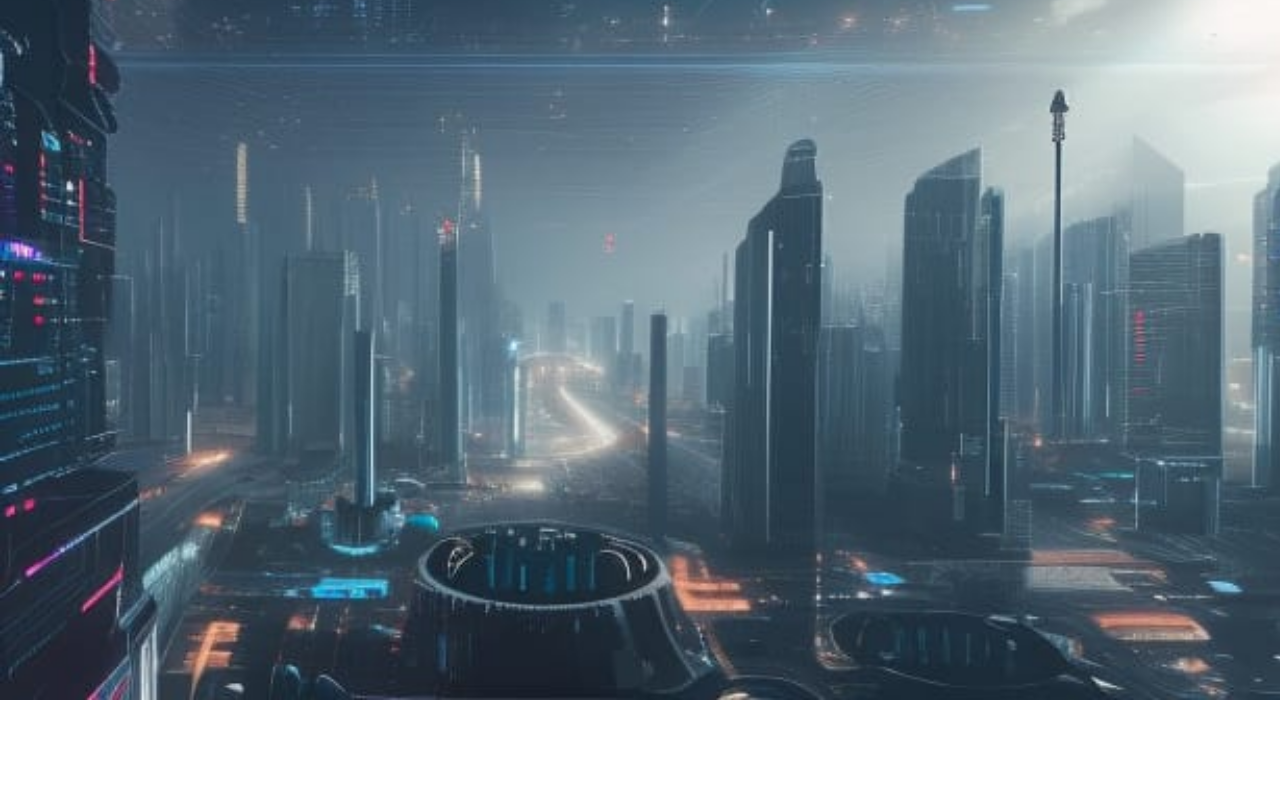
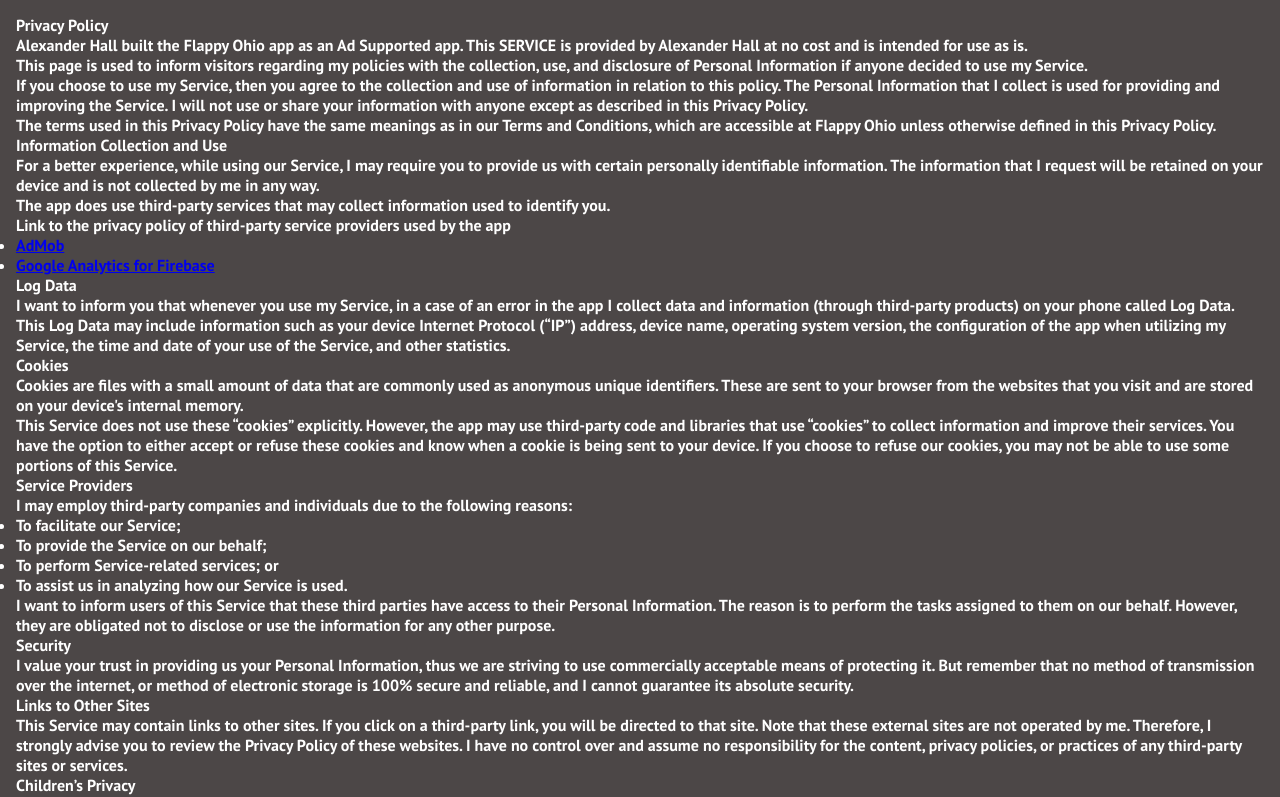
Before and after one commit to AlexanderHallCS/Cipheryx-Website, a React (Create React App) app: page /apps/flappy-ohio/privacy in a window 1280 px wide. Shown: the part 180-977 px from the top of the page. Before the commit the page ends 880 px from the top, so only its background shows below. Built offline with nearby package versions, Linux system fonts and the light colour scheme.

Commit message:
Add privacy policy for Flappy Ohio

```diff
--- a/src/App.js
+++ b/src/App.js
@@ -19,15 +19,14 @@
   return (
     <>
         <Navbar/>
-        <div style={divBGStyle}>
+
             <Routes>
-                <Route path="/" element={<Home />}/>
-                <Route path="/apps" element={<Apps />}/>
-                <Route path="/app-privacy" element={<AppPrivacy />}/>
-                <Route path="/apps/flappy-ohio" element={<FlappyOhioHome />}/>
+                <Route path="/" element={<div style={divBGStyle}><Home /></div>}/>
+                <Route path="/apps" element={<div style={divBGStyle}><Apps /></div>}/>
+                <Route path="/app-privacy" element={<div style={divBGStyle}><AppPrivacy /></div>}/>
+                <Route path="/apps/flappy-ohio" element={<div style={divBGStyle}><FlappyOhioHome /></div>}/>
                 <Route path="/apps/flappy-ohio/privacy" element={<FlappyOhioPrivacy />}/>
             </Routes>
-        </div>
     </>
   );
 }
--- a/src/components/pages/AppPrivacy.js
+++ b/src/components/pages/AppPrivacy.js
@@ -1,7 +1,31 @@
 import React from 'react';
+
+const FlappyOhioAppIcon = require("../../images/app_icons/FlappyOhioAppIcon.png")
 
 export default function AppPrivacy() {
     return (
-        <h1>App Privacy</h1>
+        <>
+            <h1 className="common-title">
+                App Privacy
+            </h1>
+            <br/>
+            <br/>
+            <table>
+                <thead>
+                    <tr>
+                        <th><b>Name</b></th>
+                        <th><b>App Icon</b></th>
+                        <th><b>Privacy Policy</b></th>
+                    </tr>
+                </thead>
+                <tbody>
+                    <tr style={{ border: "1px solid black" }}>
+                        <td>Flappy Ohio</td>
+                        <td><img className="app-icon" alt="flappy ohio app icon" src={FlappyOhioAppIcon}/></td>
+                        <td><a href="/apps/flappy-ohio/privacy">Link</a></td>
+                    </tr>
+                </tbody>
+            </table>
+        </>
     )
 }
--- a/src/components/pages/Apps.js
+++ b/src/components/pages/Apps.js
@@ -15,13 +15,15 @@
             <table>
                 <thead>
                     <tr>
-                        <th><b>Flappy Ohio</b></th>
+                        <th><b>Name</b></th>
+                        <th><b>App Icon</b></th>
                         <th><b>App Store Link</b></th>
                         <th><b>More Information</b></th>
                     </tr>
                 </thead>
                 <tbody>
                     <tr style={{ border: "1px solid black" }}>
+                        <td>Flappy Ohio</td>
                         <td><img className="app-icon" alt="flappy ohio app icon" src={FlappyOhioAppIcon}/></td>
                         {/* TODO: Update link */}
                         <td><a href="/apps">Link</a></td>
--- a/src/components/pages/privacy/FlappyOhioPrivacy.js
+++ b/src/components/pages/privacy/FlappyOhioPrivacy.js
@@ -1,7 +1,112 @@
 import React from 'react';
+import "../../../styles/PrivacyPolicy.css"
 
 export default function FlappyOhioPrivacy() {
     return (
-        <h1>Flappy Ohio Privacy</h1>
+        <div style={{backgroundColor: '#4c4747'}}>
+            <h1 className="common-title">
+                Flappy Ohio Privacy
+            </h1>
+            <div className="privacy-policy">
+                <strong>Privacy Policy</strong> <p>
+                    Alexander Hall built the Flappy Ohio app as
+                    an Ad Supported app. This SERVICE is provided by
+                    Alexander Hall at no cost and is intended for use as
+                    is.
+                </p> <p>
+                    This page is used to inform visitors regarding my
+                    policies with the collection, use, and disclosure of Personal
+                    Information if anyone decided to use my Service.
+                </p> <p>
+                    If you choose to use my Service, then you agree to
+                    the collection and use of information in relation to this
+                    policy. The Personal Information that I collect is
+                    used for providing and improving the Service. I will not use or share your information with
+                    anyone except as described in this Privacy Policy.
+                </p> <p>
+                    The terms used in this Privacy Policy have the same meanings
+                    as in our Terms and Conditions, which are accessible at
+                    Flappy Ohio unless otherwise defined in this Privacy Policy.
+                </p> <p><strong>Information Collection and Use</strong></p> <p>
+                    For a better experience, while using our Service, I
+                    may require you to provide us with certain personally
+                    identifiable information. The information that
+                    I request will be retained on your device and is not collected by me in any way.
+                </p> <div><p>
+                    The app does use third-party services that may collect
+                    information used to identify you.
+                    </p> <p>
+                    Link to the privacy policy of third-party service providers used
+                    by the app
+                    </p> <ul><li><a href="https://support.google.com/admob/answer/6128543?hl=en" target="_blank" rel="noopener noreferrer">AdMob</a></li><li><a href="https://firebase.google.com/policies/analytics" target="_blank" rel="noopener noreferrer">Google Analytics for Firebase</a></li></ul></div> <p><strong>Log Data</strong></p> <p>
+                    I want to inform you that whenever you
+                    use my Service, in a case of an error in the app
+                    I collect data and information (through third-party
+                    products) on your phone called Log Data. This Log Data may
+                    include information such as your device Internet Protocol
+                    (“IP”) address, device name, operating system version, the
+                    configuration of the app when utilizing my Service,
+                    the time and date of your use of the Service, and other
+                    statistics.
+                </p> <p><strong>Cookies</strong></p> <p>
+                    Cookies are files with a small amount of data that are
+                    commonly used as anonymous unique identifiers. These are sent
+                    to your browser from the websites that you visit and are
+                    stored on your device's internal memory.
+                </p> <p>
+                    This Service does not use these “cookies” explicitly. However,
+                    the app may use third-party code and libraries that use
+                    “cookies” to collect information and improve their services.
+                    You have the option to either accept or refuse these cookies
+                    and know when a cookie is being sent to your device. If you
+                    choose to refuse our cookies, you may not be able to use some
+                    portions of this Service.
+                </p> <p><strong>Service Providers</strong></p> <p>
+                    I may employ third-party companies and
+                    individuals due to the following reasons:
+                </p> <ul><li>To facilitate our Service;</li> <li>To provide the Service on our behalf;</li> <li>To perform Service-related services; or</li> <li>To assist us in analyzing how our Service is used.</li></ul> <p>
+                    I want to inform users of this Service
+                    that these third parties have access to their Personal
+                    Information. The reason is to perform the tasks assigned to
+                    them on our behalf. However, they are obligated not to
+                    disclose or use the information for any other purpose.
+                </p> <p><strong>Security</strong></p> <p>
+                    I value your trust in providing us your
+                    Personal Information, thus we are striving to use commercially
+                    acceptable means of protecting it. But remember that no method
+                    of transmission over the internet, or method of electronic
+                    storage is 100% secure and reliable, and I cannot
+                    guarantee its absolute security.
+                </p> <p><strong>Links to Other Sites</strong></p> <p>
+                    This Service may contain links to other sites. If you click on
+                    a third-party link, you will be directed to that site. Note
+                    that these external sites are not operated by me.
+                    Therefore, I strongly advise you to review the
+                    Privacy Policy of these websites. I have
+                    no control over and assume no responsibility for the content,
+                    privacy policies, or practices of any third-party sites or
+                    services.
+                </p> <p><strong>Children’s Privacy</strong></p> <div><p>
+                    These Services do not address anyone under the age of 13.
+                    I do not knowingly collect personally
+                    identifiable information from children under 13 years of age. In the case
+                    I discover that a child under 13 has provided
+                    me with personal information, I immediately
+                    delete this from our servers. If you are a parent or guardian
+                    and you are aware that your child has provided us with
+                    personal information, please contact me so that
+                    I will be able to do the necessary actions.
+                    </p></div>  <p><strong>Changes to This Privacy Policy</strong></p> <p>
+                    I may update our Privacy Policy from
+                    time to time. Thus, you are advised to review this page
+                    periodically for any changes. I will
+                    notify you of any changes by posting the new Privacy Policy on
+                    this page.
+                </p> <p>This policy is effective as of 2023-03-31</p> <p><strong>Contact Us</strong></p> <p>
+                    If you have any questions or suggestions about my
+                    Privacy Policy, do not hesitate to contact me at alexanderhallcolig22@yahoo.com.
+                </p> <p>This privacy policy page was created at <a href="https://privacypolicytemplate.net" target="_blank" rel="noopener noreferrer">privacypolicytemplate.net </a>and modified/generated by <a href="https://app-privacy-policy-generator.nisrulz.com/" target="_blank" rel="noopener noreferrer">App Privacy Policy Generator</a></p>
+            </div>
+        </div>
     )
 }
--- /dev/null
+++ b/src/styles/PrivacyPolicy.css
@@ -0,0 +1,5 @@
+.privacy-policy {
+    font-family: 'Helvetica Neue', Helvetica, Arial, sans-serif;
+    padding: 1em;
+    color: white;
+}
```
